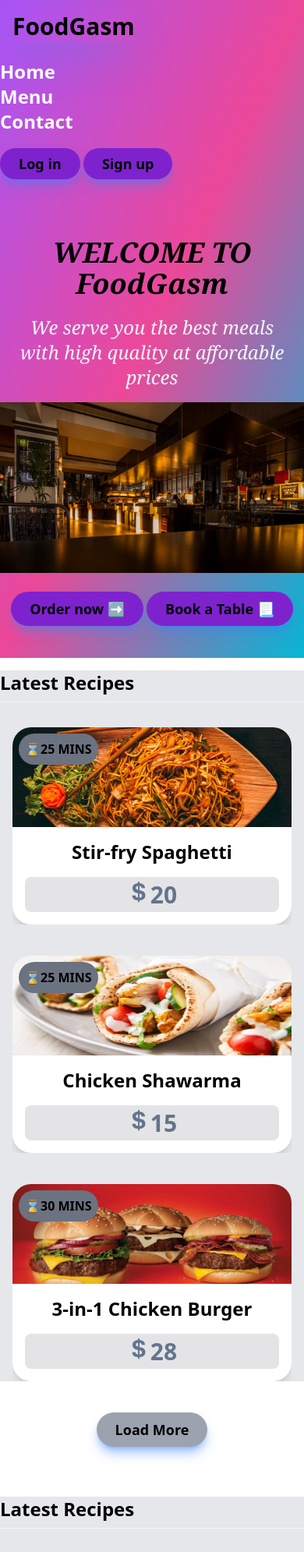
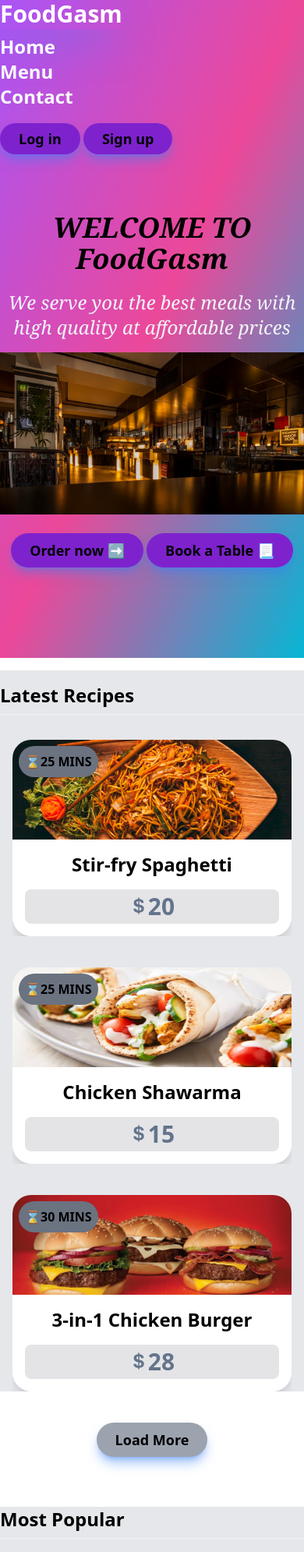
Before and after one commit to hamzeey/foodgasm, a website: page public/index.html in a window 390 px wide. Shown: the top 1991 px of the page at 78% size. Drawn offline with nearby package versions, Linux system fonts and the light colour scheme.

Commit message:
Fixed button overlap for mobile

```diff
--- a/public/index.html
+++ b/public/index.html
@@ -16,12 +16,13 @@
 
             <nav>
                 <div>
-                    <h1 class="font-black text-3xl md:text-3xl lg:text-5xl px-4 py-4 text-black ">
-                        <a href=" #" class="shadow-2xl shadow-blue-500/50 hover:text-white">FoodGasm</a>
+                    <h1
+                        class="font-black text-3xl md:text-3xl lg:text-5xl px-0 py-0 md:px-4 md:py-4 lg:py-4 lg:px-4 text-black ">
+                        <a href="#" class="shadow-2xl shadow-blue-500/50 hover:text-white">FoodGasm</a>
                     </h1>
                 </div>
                 <ul
-                    class=" mt-2 md:flex md:flex-row md:gap-x-10 md:justify-center md:items-center md:flex-wrap md:relative md:bottom-14 ">
+                    class=" mt-2 md:flex md:flex-row md:gap-x-10 md:justify-center md:items-center md:flex-wrap md:relative md:bottom-14">
                     <li>
                         <a href="#HOME">
                             <span
@@ -56,7 +57,7 @@
                     up</a>
             </div>
             <header>
-                <div class="container block lg:columns-2 mt-20 ">
+                <div class="container block md:columns-1 lg:columns-2 mt8 sm:mt-6 md:mt-16 lg:mt-20 ">
                     <div class="mt-20">
                         <h2
                             class="text-black font-black text-4xl md:text-5xl lg:text-6xl text-center font-serif italic  ">
@@ -67,14 +68,15 @@
                         <h3 class="font-medium text-2xl mt-5 text-center my-4 font-serif text-slate-100 italic">We
                             serve
                             you the
-                            best meals <br>with high quality at affordable prices</h3>
+                            best meals with high quality at affordable prices</h3>
                     </div>
 
-                    <div class="bg-cover">
-                        <img src="img/kitchen1.jpg" alt="" class="w-full h-full object-cover">
+                    <div class="bg-cover  ">
+                        <img src="img/kitchen1.jpg" alt=""
+                            class=" w-full   md:h-full md:w-full h-52 lg:w-full lg:h-full object-cover ">
                     </div>
                 </div>
-                <div class=" mt-6 md:mt-6 lg:mt-6 text-center md:text-center lg:text-left lg:ml-28 lg:gap-x-20 ">
+                <div class=" mt-6  mb-6 md:mt-6 lg:mt-6 text-center md:text-center lg:text-left lg:ml-28 sm:mt-6 ">
                     <button type="button"
                         class="px-6 py-2 text-lg border-solid rounded-3xl bg-purple-700 text-black font-bold hover:bg-zinc-100 font-sans focus:ring focus:ring-neutral-50 shadow-lg shadow-blue-500/50 ">Order
                         now ➡️</button>
@@ -87,8 +89,8 @@
         </main>
     </div>
 
-    <div class="bg-gray-200" id="MENU">
-        <h4 class="font-bold mt-4 mb-6 pb-2 border-b border-gray-100 text-2xl"> Latest Recipes</h4>
+    <div class="bg-gray-200 mt-4 mb-6" id="MENU">
+        <h4 class="font-bold pt-4 pb-2 border-b border-gray-100 text-2xl"> Latest Recipes</h4>
 
         <div class="mt-8 grid sm:grid-cols-1 md:grid-cols-2 lg:grid-cols-3 gap-10 mx-4">
             <!-- cards go here -->
@@ -103,9 +105,9 @@
                     </div>
                     <div class="m-4 text-center ">
                         <!-- cad title -->
-                        <span class="font-bold text-2xl">Stir-fry Spaghetti</span>
+                        <p class="font-bold text-2xl">Stir-fry Spaghetti</p>
                         <p class="font-bold text-slate-500 text-3xl mt-4 bg-zinc-200 p-1 rounded-lg"> <ion-icon
-                                name="logo-usd" class="text-3xl"></ion-icon>20</p>
+                                name="logo-usd" class="text-2xl"></ion-icon>20</p>
                     </div>
                     <div class="uppercase font-bold rounded-full bg-gray-500 p-2 absolute  top-0 ml-2 mt-2">
                         <span>⌛25 mins</span>
@@ -125,7 +127,7 @@
                         <!-- cad title -->
                         <p class="font-bold text-2xl">Chicken Shawarma</p>
                         <p class="font-bold text-slate-500 text-3xl mt-4 bg-zinc-200 p-1 rounded-lg"> <ion-icon
-                                name="logo-usd" class="text-3xl"></ion-icon>15</p>
+                                name="logo-usd" class="text-2xl"></ion-icon>15</p>
 
                     </div>
                     <div class="uppercase font-bold rounded-full bg-gray-500 p-2 absolute  top-0 ml-2 mt-2">
@@ -145,9 +147,9 @@
                     </div>
                     <div class="m-4 text-center">
                         <!-- cad title -->
-                        <span class="font-bold text-2xl">3-in-1 Chicken Burger</span>
+                        <p class="font-bold text-2xl">3-in-1 Chicken Burger</p>
                         <p class="font-bold text-slate-500 text-3xl mt-4 bg-zinc-200 p-1 rounded-lg"> <ion-icon
-                                name="logo-usd" class="text-3xl"></ion-icon>28</p>
+                                name="logo-usd" class="text-2xl"></ion-icon>28</p>
                     </div>
                     <div class="uppercase font-bold rounded-full bg-gray-500 p-2 absolute  top-0 ml-2 mt-2">
                         <span>⌛30 mins</span>
@@ -169,7 +171,7 @@
     <!-- most popular -->
     <div class="bg-gray-200 mt-4">
 
-        <h4 class="font-bold mt-4 mb-6 pb-2 border-b border-gray-100 text-2xl"> Latest Recipes</h4>
+        <h4 class="font-bold mt-4 mb-6 pb-2 border-b border-gray-100 text-2xl"> Most Popular</h4>
 
         <div class="mt-8 grid sm:grid-cols-1 md:grid-cols-2 lg:grid-cols-3 gap-10 mx-4">
 
@@ -185,9 +187,9 @@
                     </div>
                     <div class="m-4 text-center ">
                         <!-- cad title -->
-                        <span class="font-bold text-2xl">Jollof-rice & Chicken</span>
+                        <p class="font-bold text-2xl">Jollof-rice & Chicken</p>
                         <p class="font-bold text-slate-500 text-3xl mt-4 bg-zinc-200 p-1 rounded-lg"> <ion-icon
-                                name="logo-usd" class="text-3xl"></ion-icon>20</p>
+                                name="logo-usd" class="text-2xl"></ion-icon>20</p>
                     </div>
                     <div class="uppercase font-bold rounded-full bg-gray-500 p-2 absolute  top-0 ml-2 mt-2">
                         <span>⌛30 mins</span>
@@ -207,9 +209,9 @@
                     </div>
                     <div class="m-4 text-center ">
                         <!-- cad title -->
-                        <span class="font-bold text-2xl">Beef Burger,Fries & Soda </span>
+                        <p class="font-bold text-2xl">Beef Burger,Fries & Soda </p>
                         <p class="font-bold text-slate-500 text-3xl mt-4 bg-zinc-200 p-1 rounded-lg">
-                            <ion-icon name="logo-usd" class="text-3xl"></ion-icon>30
+                            <ion-icon name="logo-usd" class="text-2xl"></ion-icon>30
                         </p>
                     </div>
                     <div class="uppercase font-bold rounded-full bg-gray-500 p-2 absolute  top-0 ml-2 mt-2">
@@ -230,9 +232,9 @@
                         </div>
                         <div class="m-4 text-center ">
                             <!-- cad title -->
-                            <span class="font-bold text-2xl">Pancakes</span>
+                            <p class="font-bold text-2xl">Pancakes</p>
                             <p class="font-bold text-slate-500 text-3xl mt-4 bg-zinc-200 p-1 rounded-lg"> <ion-icon
-                                    name="logo-usd" class="text-3xl"></ion-icon>25
+                                    name="logo-usd" class="text-2xl"></ion-icon>25
                             </p>
                         </div>
                         <div class="uppercase font-bold rounded-full bg-gray-500 p-2 absolute  top-0 ml-2 mt-2">
```
Also changed, not shown: public/css/styles.css.
